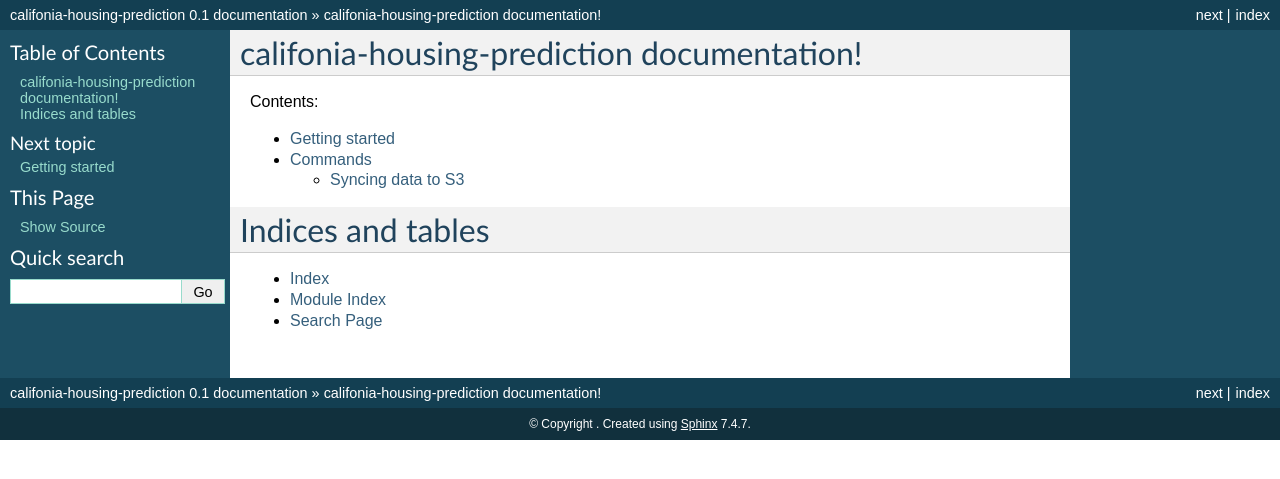
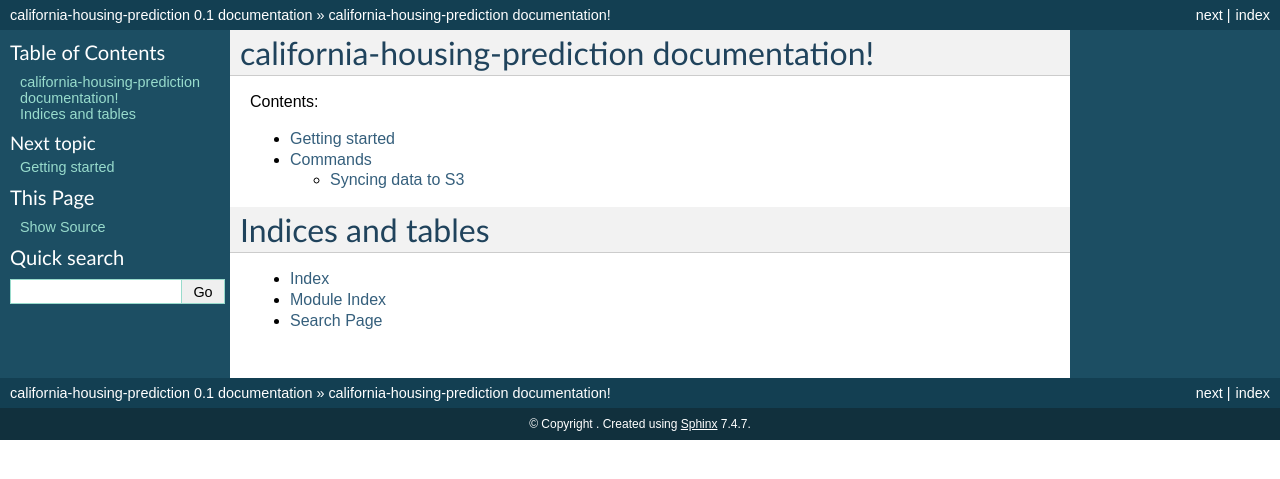
Before and after one commit to mpolch/california-housing-prediction, a Sphinx documentation site: the page built from docs/index.rst, in a window 1280 px wide. Shown: the top 479 px of the page. Built offline with Sphinx 7.4.7, drawn with Linux system fonts in a browser that asks for light colours.

```diff
--- a/docs/conf.py
+++ b/docs/conf.py
@@ -1,6 +1,6 @@
 # -*- coding: utf-8 -*-
 #
-# califonia-housing-prediction documentation build configuration file, created by
+# california-housing-prediction documentation build configuration file, created by
 # sphinx-quickstart.
 #
 # This file is execfile()d with the current directory set to its containing dir.
@@ -41,7 +41,7 @@ source_suffix = '.rst'
 master_doc = 'index'
 
 # General information about the project.
-project = u'califonia-housing-prediction'
+project = u'california-housing-prediction'
 
 # The version info for the project you're documenting, acts as replacement for
 # |version| and |release|, also used in various other places throughout the
@@ -164,7 +164,7 @@ html_static_path = ['_static']
 # html_file_suffix = None
 
 # Output file base name for HTML help builder.
-htmlhelp_basename = 'califonia-housing-predictiondoc'
+htmlhelp_basename = 'california-housing-predictiondoc'
 
 
 # -- Options for LaTeX output --------------------------------------------------
@@ -184,9 +184,9 @@ latex_elements = {
 # (source start file, target name, title, author, documentclass [howto/manual]).
 latex_documents = [
     ('index',
-     'califonia-housing-prediction.tex',
-     u'califonia-housing-prediction Documentation',
-     u"Mevluet Polat", 'manual'),
+     'california-housing-prediction.tex',
+     u'california-housing-prediction Documentation',
+     u"Marie Bocher", 'manual'),
 ]
 
 # The name of an image file (relative to this directory) to place at the top of
@@ -215,8 +215,8 @@ latex_documents = [
 # One entry per manual page. List of tuples
 # (source start file, name, description, authors, manual section).
 man_pages = [
-    ('index', 'califonia-housing-prediction', u'califonia-housing-prediction Documentation',
-     [u"Mevluet Polat"], 1)
+    ('index', 'california-housing-prediction', u'california-housing-prediction Documentation',
+     [u"Marie Bocher"], 1)
 ]
 
 # If true, show URL addresses after external links.
@@ -229,9 +229,9 @@ man_pages = [
 # (source start file, target name, title, author,
 #  dir menu entry, description, category)
 texinfo_documents = [
-    ('index', 'califonia-housing-prediction', u'califonia-housing-prediction Documentation',
-     u"Mevluet Polat", 'califonia-housing-prediction',
-     'Test Project', 'Miscellaneous'),
+    ('index', 'california-housing-prediction', u'california-housing-prediction Documentation',
+     u"Marie Bocher", 'california-housing-prediction',
+     'A short description of the project.', 'Miscellaneous'),
 ]
 
 # Documents to append as an appendix to all manuals.
--- a/docs/index.rst
+++ b/docs/index.rst
@@ -1,9 +1,9 @@
-.. califonia-housing-prediction documentation master file, created by
+.. california-housing-prediction documentation master file, created by
    sphinx-quickstart.
    You can adapt this file completely to your liking, but it should at least
    contain the root `toctree` directive.
 
-califonia-housing-prediction documentation!
+california-housing-prediction documentation!
 ==============================================
 
 Contents:
--- a/setup.py
+++ b/setup.py
@@ -4,7 +4,7 @@ setup(
     name='src',
     packages=find_packages(),
     version='0.1.0',
-    description='Test Project',
-    author='Mevluet Polat',
+    description='A short description of the project.',
+    author='Marie Bocher',
     license='',
 )
```
Also changed, not shown: README.md (+0 -1 lines), dev-environment.yml (added, +12 -0 lines), 6 other files.
